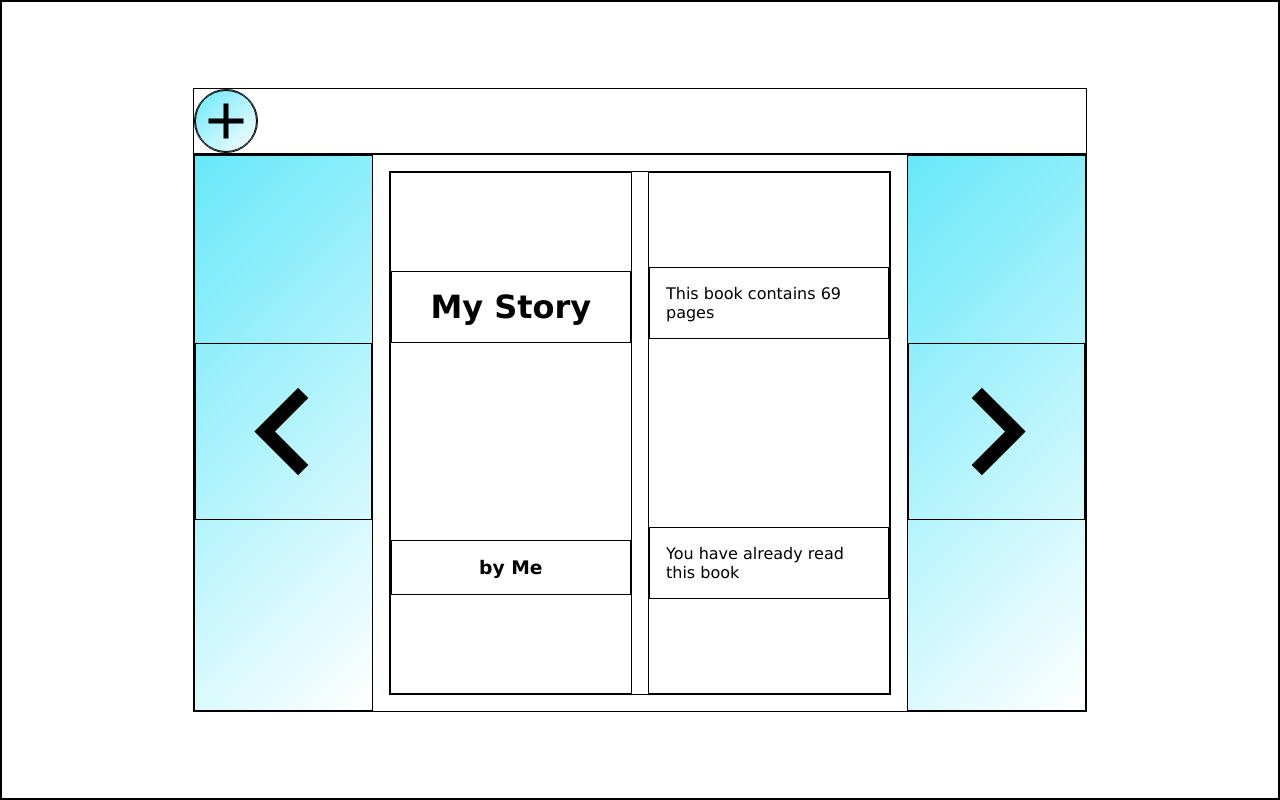
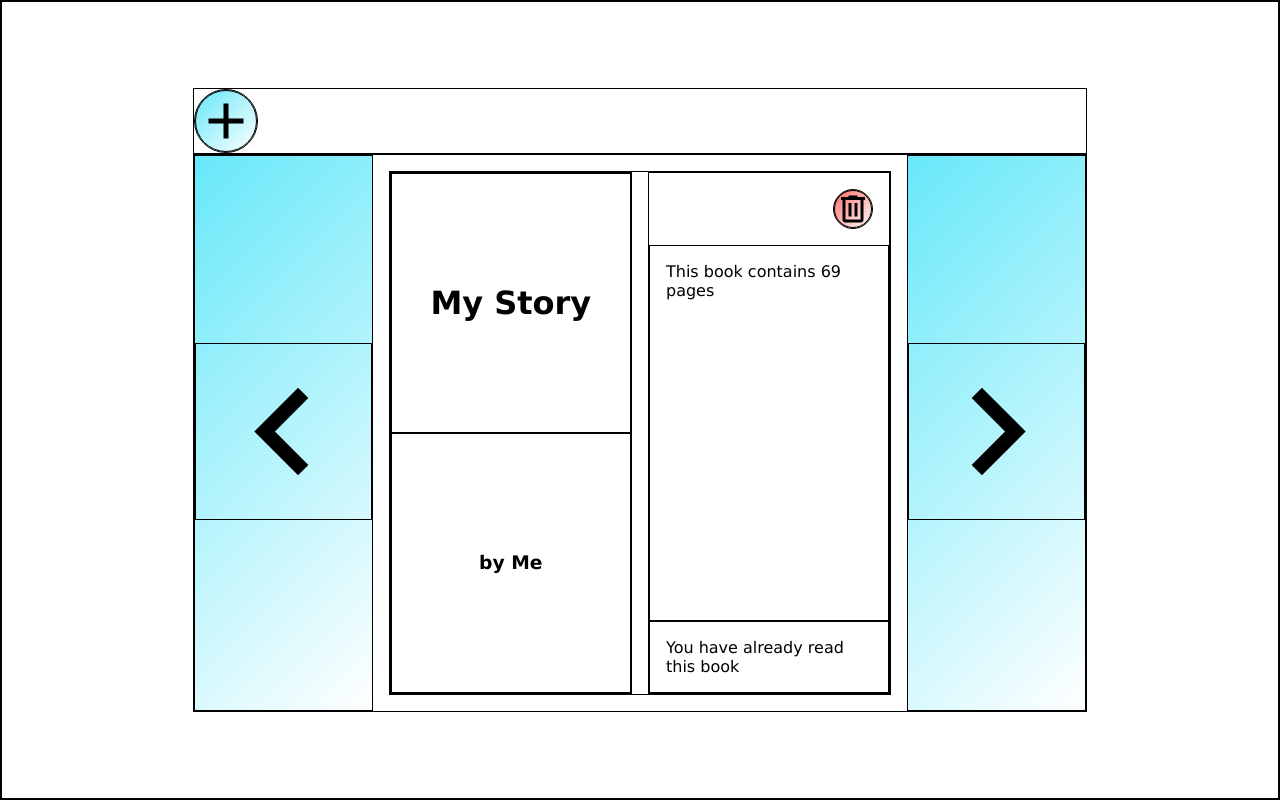
Before and after one commit to Mike-138/library, a plain HTML site: page index.html in a window 1280 px wide. Drawn offline with Linux system fonts and the light colour scheme.

Commit message:
Restructure main body and add remove button facade

```diff
--- a/index.html
+++ b/index.html
@@ -37,6 +37,7 @@
                 <h3 class="book-cover__author"></h3>
             </div>
             <div class="book-info">
+                <button class="book-info__button"><img src="trash-can-outline.svg" alt="DELETE"></button>
                 <p class="book-info__pages"></p>
                 <p class="book-info__read"></p>
             </div>
--- a/styles.css
+++ b/styles.css
@@ -71,11 +71,33 @@ form {
 .book-cover, .book-info {
     display: flex;
     flex-direction: column;
-    justify-content: space-around;
 }
 
-.book-cover *, .book-info * {
+.book-info__button {
+    margin: 1rem;
+    align-self: flex-end;
+    height: 2.5rem;
+    width: 2.5rem;
+    background: linear-gradient(-45deg, #fff, #f96c67);
+    border-radius: 50%;
+}
+
+.book-info__button img {
+    border-radius: 50%;
+}
+
+.book-cover *, .book-info p {
     padding: 1rem;
+    flex: 1;
+}
+
+.book-cover * {
+    display: grid;
+    place-content: center;
+}
+
+.book-info p:last-child {
+    flex: initial;
 }
 
 .book-cover * {
```
